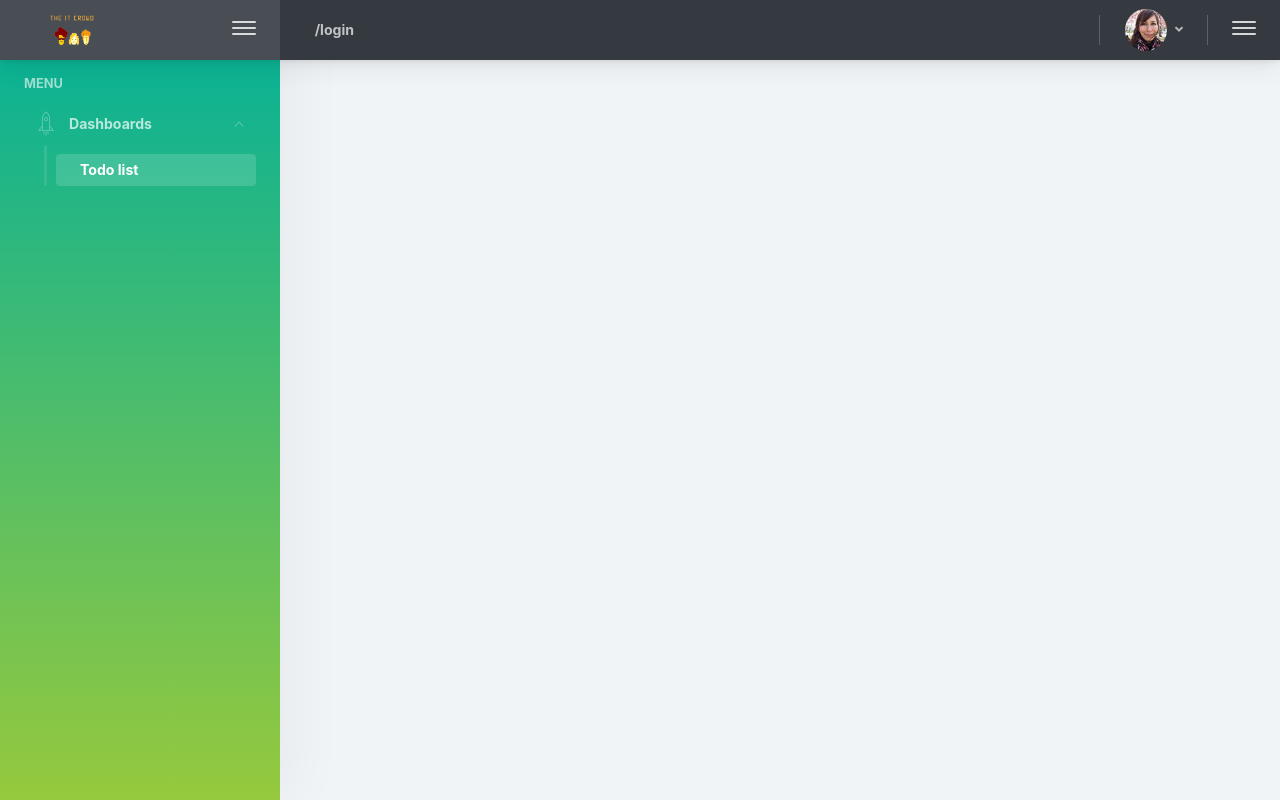
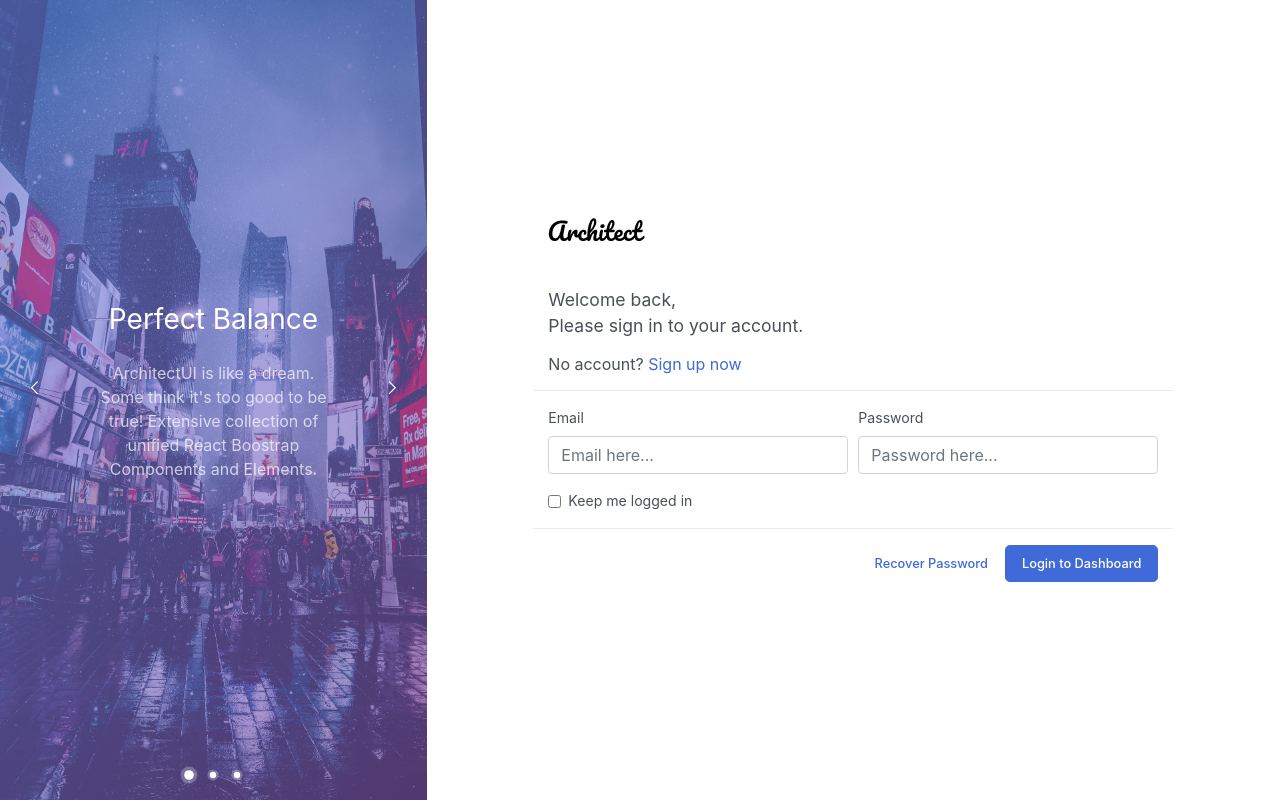
Before and after one commit to BananaQuando/ra_react_itcrowd, a React (Create React App) app: page /login in a window 1280 px wide. Built offline with nearby package versions, Linux system fonts and the light colour scheme.

Commit message:
refactor structure | add login page

```diff
--- a/src/App.tsx
+++ b/src/App.tsx
@@ -2,37 +2,21 @@ import React from 'react';
 import {
   BrowserRouter as Router,
 } from "react-router-dom";
-import Header from './components/Header';
-import LeftSidebar from './components/LeftSidebar';
-import RightContent from './components/RightContent';
 import './css/main.css';
-import Notifications from './components/Notifications';
 import {
   Switch,
   Route,
 } from "react-router-dom";
-import TodoList from './components/TodoList';
-import TodoForm from './components/TodoForm';
-import HomePage from 'components/HomePage';
+import LoginPage from 'pages/LoginPage';
+import ContentPage from 'pages/ContentPage';
 
 function App() {
   return (
     <Router>
-      <div className="app-container fixed-header fixed-sidebar body-tabs-shadow app-theme-white">
-        <Header />
-        <Notifications />
-        <div className="app-main">
-          <LeftSidebar />
-          <RightContent >
-            <Switch>
-              <Route path="/" exact component={HomePage} />
-              <Route path="/todo-list" exact component={TodoList} />
-              <Route path="/todo-list/create-todo" exact component={TodoForm} />
-              <Route path="/todo-list/:todoId" exact component={TodoForm} />
-            </Switch>
-          </RightContent>
-        </div>
-      </div>
+      <Switch>
+        <Route path="/login" exact component={LoginPage} />
+        <Route path="/" component={ContentPage} />
+      </Switch>
     </Router>
   );
 }
--- a/src/components/Breadcrumbs/index.tsx
+++ b/src/components/Breadcrumbs/index.tsx
@@ -1,23 +1,5 @@
 import React, { Component } from 'react';
 import { Route, Link } from 'react-router-dom';
-
-// export default class Breadcrumbs extends Component {
-//     render(){
-//         return(
-//             <ul className="header-megamenu nav">
-//                 <li>
-//                     <a className="nav-link"> 123123 </a>
-//                 </li>
-//                 <li>
-//                     <a className="nav-link"> 312312 </a>
-//                 </li>
-//                 <li>
-//                     <a className="nav-link"> 4214124 </a>
-//                 </li>
-//             </ul>
-//         );
-//     }
-// }
 
 const Breadcrumbs = (props: any) => (
     <ul className="header-megamenu nav">
@@ -25,15 +7,22 @@ const Breadcrumbs = (props: any) => (
     </ul>
 )
 
-const BreadcrumbsItem = ({ match }: { match: any }, { ...rest }) => (
-    <React.Fragment>
-        <li className={match.isExact ? 'breadcrumb-active' : undefined}>
-            <Link to={match.url || ''} className="nav-link">
-                {match.url}
-            </Link>
-        </li>
-        <Route path={`${match.url}/:path`} component={BreadcrumbsItem} />
-    </React.Fragment>
-)
+// const BreadcrumbsItem = ({ match }: { match: any }, { ...rest }) => {
+//     console.log(match);
+// }
+
+// @ts-ignore
+const BreadcrumbsItem = ({ match }: { match: any }, { ...rest }) => {
+    return (
+        <>
+            <li className={match.isExact ? 'breadcrumb-active' : undefined}>
+                <Link to={match.url || ''} className="nav-link">
+                    {match.name ? match.name : match.url}
+                </Link>
+            </li>
+            <Route path={`${match.url}/:path`} component={BreadcrumbsItem} />
+        </>
+    );
+}
 
 export default Breadcrumbs;
--- a/src/components/TodoList/index.tsx
+++ b/src/components/TodoList/index.tsx
@@ -7,7 +7,7 @@ import { Link } from 'react-router-dom';
 import { ITodo, IUserTodosId } from 'stores/TodoStore/interfaces';
 
 interface Props {
-    todoStore: TodoStore,
+    todoStore?: TodoStore,
 }
 
 @inject("todoStore")
@@ -19,7 +19,7 @@ export default class TodoList extends Component<Props> {
 
     @action async componentDidMount() {
         //  передавать id пользователей
-        this.userTodosID = await this.props.todoStore.getUserTodosID(2);
+        this.userTodosID = await this.props.todoStore!.getUserTodosID(2);
     }
 
     render() {
--- /dev/null
+++ b/src/pages/ContentPage/TodoPage/index.tsx
@@ -0,0 +1,16 @@
+import React from 'react';
+import { Switch, Route } from 'react-router-dom';
+import TodoList from '../../../components/TodoList';
+import TodoForm from '../../../components/TodoForm';
+
+export default class TodoPage extends React.Component {
+    render() {
+        return (
+            <Switch>
+                <Route name="Todo list" path="/todo-list" exact component={TodoList} />
+                <Route name="Create todo" path="/todo-list/create-todo" exact component={TodoForm} />
+                <Route name="Todo" path="/todo-list/:todoId" exact component={TodoForm} />
+            </Switch>
+        );
+    }
+}
--- /dev/null
+++ b/src/pages/ContentPage/index.tsx
@@ -0,0 +1,28 @@
+import React from 'react';
+import Header from '../../components/Header';
+import LeftSidebar from '../../components/LeftSidebar';
+import RightContent from '../../components/RightContent';
+import HomePage from 'pages/ContentPage/HomePage';
+import TodoPage from 'pages/ContentPage/TodoPage';
+import Notifications from '../../components/Notifications';
+import { Switch, Route } from 'react-router-dom';
+
+export default class ContentPage extends React.Component {
+    render() {
+        return (
+            <div className="app-container fixed-header fixed-sidebar body-tabs-shadow app-theme-white">
+                <Header />
+                <Notifications />
+                <div className="app-main">
+                    <LeftSidebar />
+                    <RightContent >
+                        <Switch>
+                            <Route path="/" exact component={HomePage} />
+                            <Route path="/todo-list" component={TodoPage} />
+                        </Switch>
+                    </RightContent>
+                </div>
+            </div>
+        );
+    }
+}
--- /dev/null
+++ b/src/pages/LoginPage/index.tsx
@@ -0,0 +1,69 @@
+import React from 'react';
+
+export default class LoginPage extends React.Component {
+    render() {
+        return (
+            <div className="h-100">
+                <div className="h-100 no-gutters row">
+                    <div className="d-none d-lg-block col-lg-4">
+                        <div className="slider-light">
+                            <div className="slick-slider">
+                                <div>
+                                    <div className="position-relative h-100 d-flex justify-content-center align-items-center bg-plum-plate">
+                                        <div className="slide-img-bg" style={{ backgroundImage: "url('assets/images/originals/city.jpg')" }}></div>
+                                        <div className="slider-content"><h3>Perfect Balance</h3>
+                                            <p>ArchitectUI is like a dream. Some think it's too good to be true! Extensive collection of unified React Boostrap Components and Elements.</p></div>
+                                    </div>
+                                </div>
+                                <div>
+                                    <div className="position-relative h-100 d-flex justify-content-center align-items-center bg-premium-dark">
+                                        <div className="slide-img-bg" style={{ backgroundImage: "url('assets/images/originals/citynights.jpg')" }}></div>
+                                        <div className="slider-content"><h3>Scalable, Modular, Consistent</h3>
+                                            <p>Easily exclude the components you don't require. Lightweight, consistent Bootstrap based styles across all elements and components</p></div>
+                                    </div>
+                                </div>
+                                <div>
+                                    <div className="position-relative h-100 d-flex justify-content-center align-items-center bg-sunny-morning">
+                                        <div className="slide-img-bg" style={{ backgroundImage: "url('assets/images/originals/citydark.jpg')" }}></div>
+                                        <div className="slider-content"><h3>Complex, but lightweight</h3>
+                                            <p>We've included a lot of components that cover almost all use cases for any type of application.</p></div>
+                                    </div>
+                                </div>
+                            </div>
+                        </div>
+                    </div>
+                    <div className="h-100 d-flex bg-white justify-content-center align-items-center col-md-12 col-lg-8">
+                        <div className="mx-auto app-login-box col-sm-12 col-md-10 col-lg-9">
+                            <div className="app-logo"></div>
+                            <h4 className="mb-0">
+                                <span className="d-block">Welcome back,</span>
+                                <span>Please sign in to your account.</span></h4>
+                            <h6 className="mt-3">No account? <a href="javascript:void(0);" className="text-primary">Sign up now</a></h6>
+                            <div className="divider row"></div>
+                            <div>
+                                <form className="">
+                                    <div className="form-row">
+                                        <div className="col-md-6">
+                                            <div className="position-relative form-group"><label htmlFor="exampleEmail" className="">Email</label><input name="email" id="exampleEmail" placeholder="Email here..." type="email" className="form-control" /></div>
+                                        </div>
+                                        <div className="col-md-6">
+                                            <div className="position-relative form-group"><label htmlFor="examplePassword" className="">Password</label><input name="password" id="examplePassword" placeholder="Password here..." type="password"
+                                                className="form-control" /></div>
+                                        </div>
+                                    </div>
+                                    <div className="position-relative form-check"><input name="check" id="exampleCheck" type="checkbox" className="form-check-input" /><label htmlFor="exampleCheck" className="form-check-label">Keep me logged in</label></div>
+                                    <div className="divider row"></div>
+                                    <div className="d-flex align-items-center">
+                                        <div className="ml-auto"><a href="javascript:void(0);" className="btn-lg btn btn-link">Recover Password</a>
+                                            <button className="btn btn-primary btn-lg">Login to Dashboard</button>
+                                        </div>
+                                    </div>
+                                </form>
+                            </div>
+                        </div>
+                    </div>
+                </div>
+            </div>
+        );
+    };
+}
```
Also changed, not shown: src/pages/ContentPage/HomePage/index.tsx (renamed from src/components/HomePage/index.tsx).
